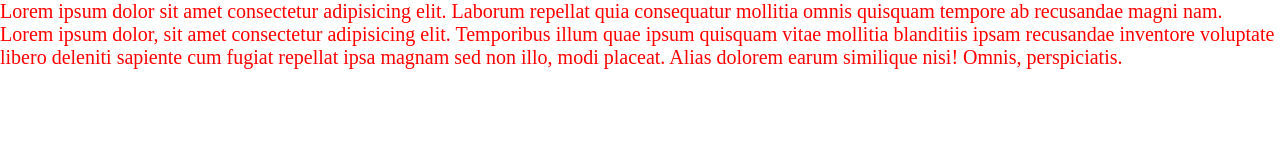
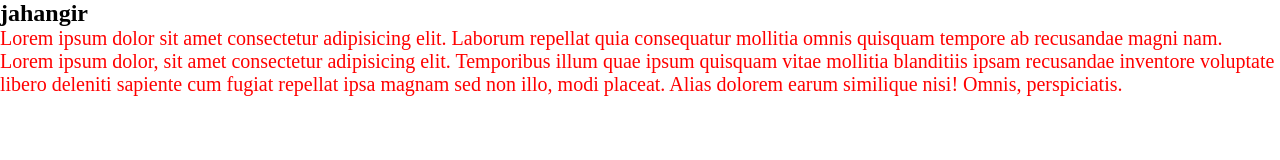
Before and after one commit to aakjahangir/jahangir, a plain HTML site: page index.html in a window 1280 px wide. Drawn offline with Linux system fonts and the light colour scheme.

Commit message:
jahangir

```diff
--- a/index.html
+++ b/index.html
@@ -7,6 +7,7 @@
     <link rel="stylesheet" href="style.css">
 </head>
 <body>
+    <h2>jahangir</h2>
     <p>Lorem ipsum dolor sit amet consectetur adipisicing elit. Laborum repellat quia consequatur mollitia omnis quisquam tempore ab recusandae magni nam.</p>
     <p>Lorem ipsum dolor, sit amet consectetur adipisicing elit. Temporibus illum quae ipsum quisquam vitae mollitia blanditiis ipsam recusandae inventore voluptate libero deleniti sapiente cum fugiat repellat ipsa magnam sed non illo, modi placeat. Alias dolorem earum similique nisi! Omnis, perspiciatis.</p>
 </body>
```
